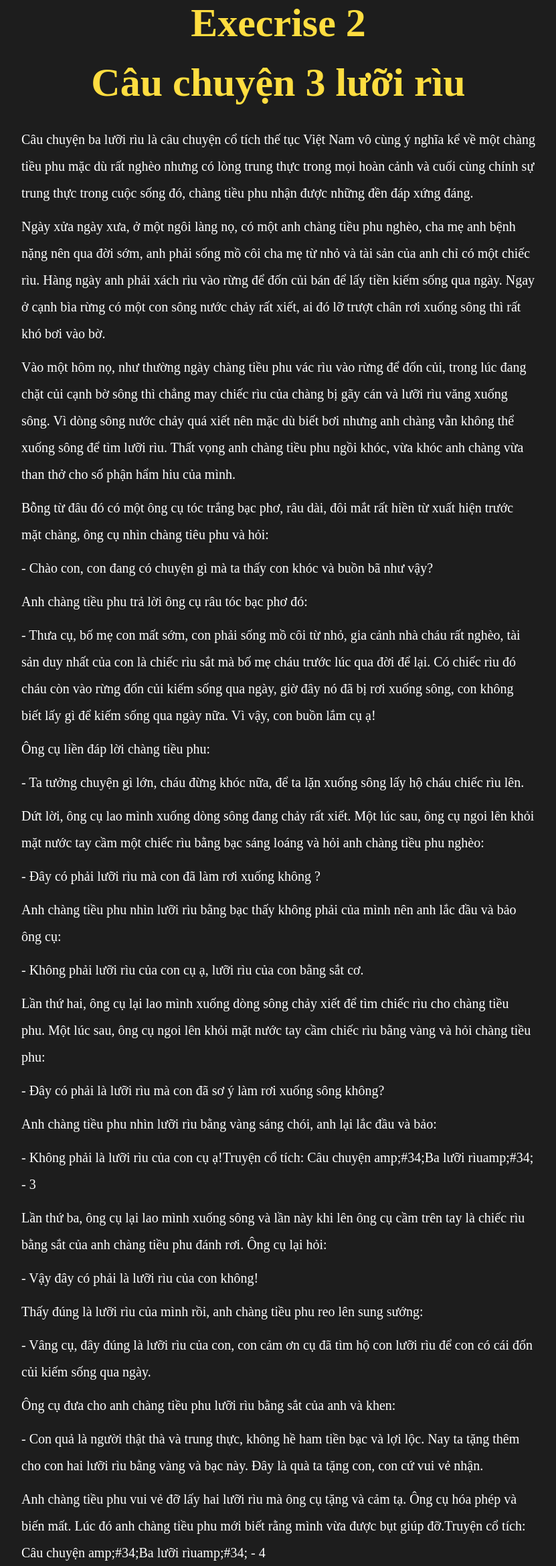
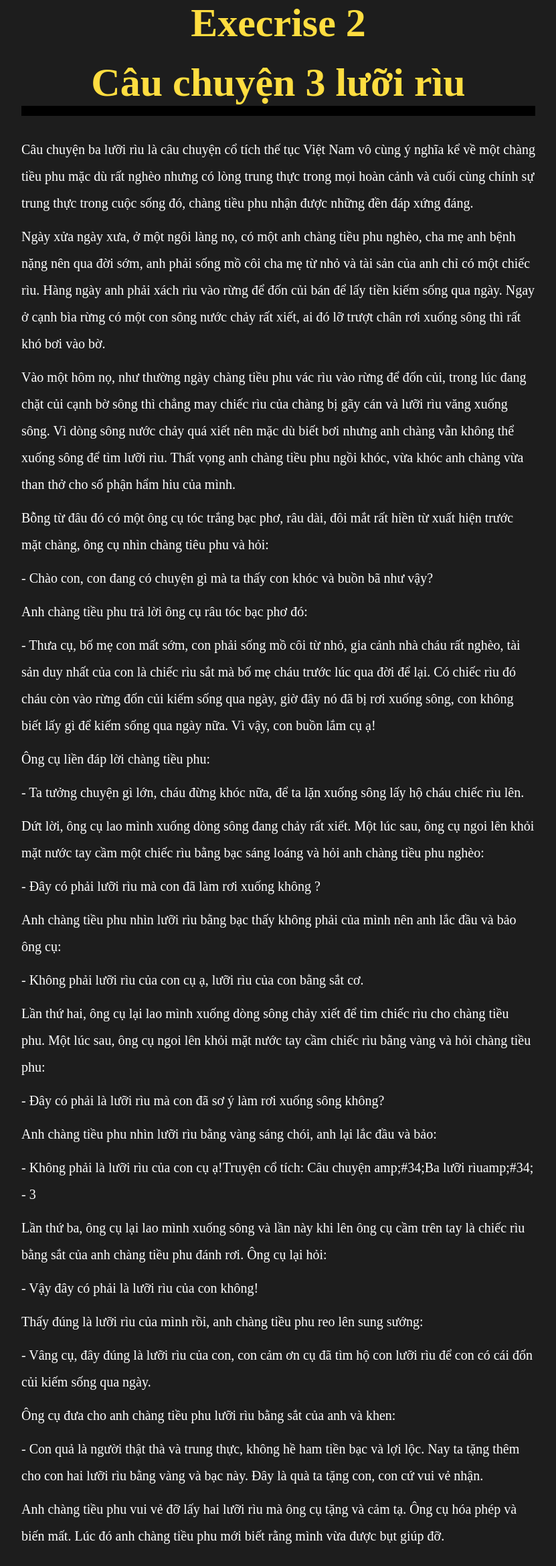
Before and after one commit to blackjack-ttp/Project-Learn-React, a React (Vite) app: page / in a window 1280 px wide. Shown: the whole page at 67% size, without its empty margins (224-1055 px from the left). After the commit the page ends 2313 px from the top, so only its background shows below. Built offline with nearby package versions, Linux system fonts and the light colour scheme.

Commit message:
#2 [hook] useEffect update Execrise 2

```diff
--- a/src/components/UseEffect/Exercise2/index.jsx
+++ b/src/components/UseEffect/Exercise2/index.jsx
@@ -1,8 +1,21 @@
 /* eslint-disable no-unused-vars */
-import React from 'react';
+import React, { useEffect, useState } from 'react';
 import './style.scss';
 
 const Exercise2 = () => {
+  const [scroll, setScroll] = useState(0);
+  const HandleScroll = () => {
+    const winScroll = document.documentElement.scrollTop;
+    const height = document.documentElement.scrollHeight - document.documentElement.clientHeight;
+    const scrolled = (winScroll / height) * 100;
+    setScroll(scrolled);
+  };
+  useEffect(() => {
+    window.addEventListener('scroll', HandleScroll);
+    return () => {
+      window.removeEventListener('scroll', HandleScroll);
+    };
+  }, []);
   return (
     <>
       <section className="container">
@@ -11,6 +24,13 @@ const Exercise2 = () => {
           <div className="container__warpper__title">
             <h1>Câu chuyện 3 lưỡi rìu</h1>
           </div>
+          <div className="container__warpper__main-scroll">
+            <div
+              className="container__warpper__main-scroll__style"
+              style={{ width: `${scroll}%` }}
+            ></div>
+          </div>
+
           <div className="container__warpper__content">
             <p>
               Câu chuyện ba lưỡi rìu là câu chuyện cổ tích thế tục Việt Nam vô cùng ý nghĩa kể về
@@ -90,8 +110,7 @@ const Exercise2 = () => {
             </p>
             <p>
               Anh chàng tiều phu vui vẻ đỡ lấy hai lưỡi rìu mà ông cụ tặng và cảm tạ. Ông cụ hóa
-              phép và biến mất. Lúc đó anh chàng tiều phu mới biết rằng mình vừa được bụt giúp
-              đỡ.Truyện cổ tích: Câu chuyện amp;#34;Ba lưỡi rìuamp;#34; - 4
+              phép và biến mất. Lúc đó anh chàng tiều phu mới biết rằng mình vừa được bụt giúp đỡ.
             </p>
           </div>
         </div>
--- a/src/components/UseEffect/Exercise2/style.scss
+++ b/src/components/UseEffect/Exercise2/style.scss
@@ -20,6 +20,22 @@
         position: relative;
         flex-direction: column;
         margin-top: 20px;
+
+        &__main-scroll {
+            background-color: #000000;
+            height: 15px;
+            width: 100%;
+            position: sticky;
+            top: 0;
+            left: 0;
+            z-index: 1;
+
+            &__style {
+                height: 15px;
+                background-color: var(--yellow-theme-main-color);
+                width: 15%;
+            }
+        }
 
         &__title {
             h1 {
```
